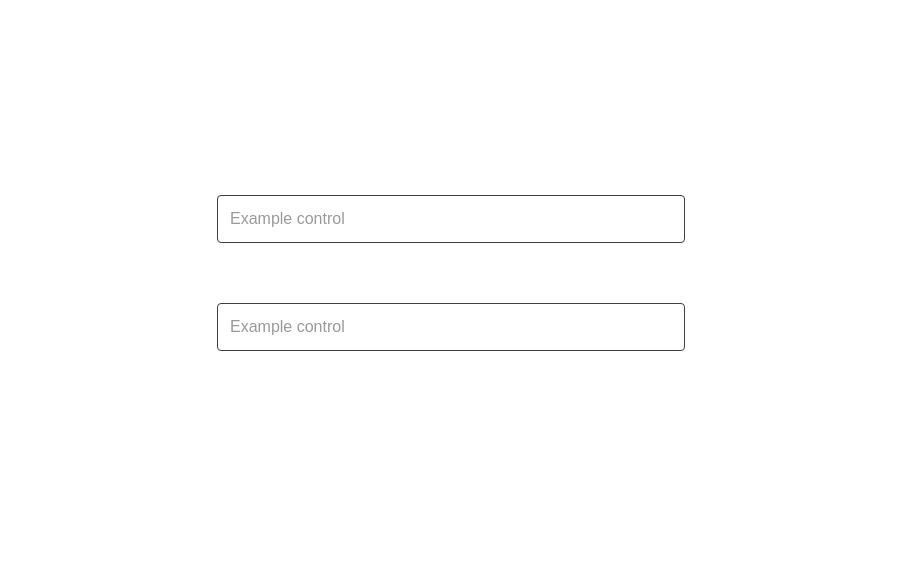
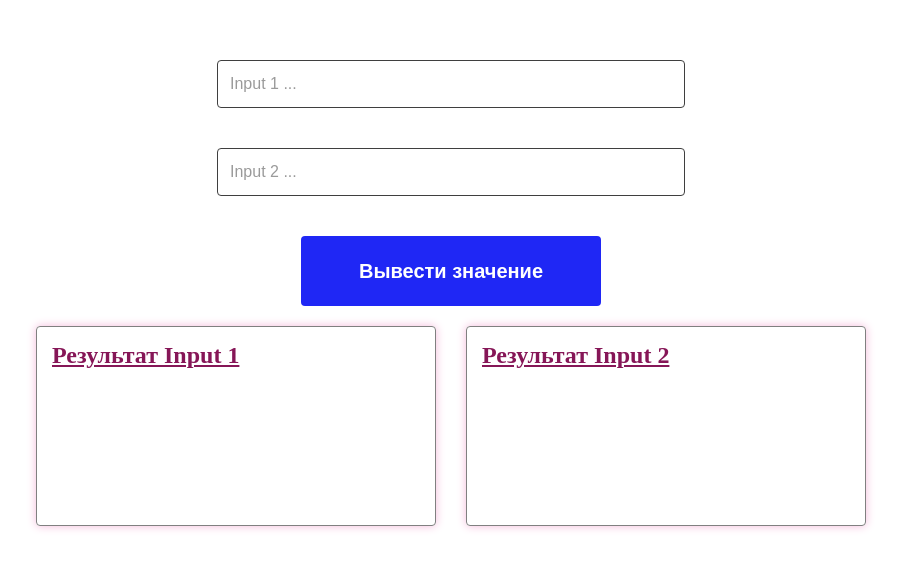
Before and after one commit to AndriiGudz/ReactTypeScript, a React (Create React App) app: page / in a window 1280 px wide. Shown: the part 107-676 px from the top of the page, without its empty margins (189-1090 px from the left). Built offline with nearby package versions, Linux system fonts and the light colour scheme.

Commit message:
homeworks_09

```diff
--- a/src/App.tsx
+++ b/src/App.tsx
@@ -5,6 +5,7 @@ import Consultation03 from './consultation/Consultation03/Consultation03';
 import Homeworks06 from './homeworks/Homeworks06/Homeworks';
 import Homeworks07 from './homeworks/Homeworks07/Homeworks07';
 import Homeworks08 from 'homeworks/Homeworks08/Homeworks08';
+import Homeworks09 from 'homeworks/Homeworks09/Homeworks09';
 import Lessons06 from './lessons/Lessons06/Lessons06';
 import Lessons07 from './lessons/Lessons07/Lessons07';
 import Lessons08 from 'lessons/Lessons08/Lessons08';
@@ -18,10 +19,11 @@ function App() {
       {/* <Lessons06 /> */}
       {/* <Lessons07 /> */}
       {/* <Lessons08 /> */}
-      <Lessons09 />
+      {/* <Lessons09 /> */}
       {/* <Homeworks06 /> */}
       {/* <Homeworks07 /> */}
       {/* <Homeworks08 /> */}
+      <Homeworks09 />
       {/* <Consultation03 /> */}
     </>
   );
--- /dev/null
+++ b/src/homeworks/Homeworks09/Homeworks09.tsx
@@ -0,0 +1,67 @@
+import Input from 'components/Input/Input'
+import {
+  Homeworks09Component,
+  BoxResult,
+  Result,
+  BtnBox,
+  TitelBox,
+  SpanBox,
+} from './styles'
+import { ChangeEvent, useState } from 'react'
+import Button from 'components/Button/Button'
+
+function Homeworks09() {
+  // хранилище для инпутов
+  const [inputValue1, setInputValue1] = useState<string>('')
+  const [inputValue2, setInputValue2] = useState<string>('')
+
+  // хранилище для вывода результатов
+  const [result1, setResult1] = useState<string>('')
+  const [result2, setResult2] = useState<string>('')
+
+  const handleInputChange1 = (event: ChangeEvent<HTMLInputElement>) => {
+    setInputValue1(event.target.value)
+  }
+
+  const handleInputChange2 = (event: ChangeEvent<HTMLInputElement>) => {
+    setInputValue2(event.target.value)
+  }
+
+  //   функция кнопки для вывода значений из инпутов в отдельные блоки
+  const handleButtonClick = () => {
+    setResult1(inputValue1)
+    setResult2(inputValue2)
+  }
+
+  return (
+    <Homeworks09Component>
+      <Input
+        name="Input 1"
+        placeholder="Input 1 ..."
+        value={inputValue1}
+        onChange={handleInputChange1}
+      />
+      <Input
+        name="Input 2"
+        placeholder="Input 2 ..."
+        value={inputValue2}
+        onChange={handleInputChange2}
+      />
+      <BtnBox>
+        <Button name="Вывести значение" onClick={handleButtonClick} />
+      </BtnBox>
+      <BoxResult>
+        <Result>
+          <TitelBox>Результат Input 1</TitelBox>
+          <SpanBox>{result1}</SpanBox>
+        </Result>
+        <Result>
+          <TitelBox>Результат Input 2</TitelBox>
+          <SpanBox>{result2}</SpanBox>
+        </Result>
+      </BoxResult>
+    </Homeworks09Component>
+  )
+}
+
+export default Homeworks09
--- /dev/null
+++ b/src/homeworks/Homeworks09/styles.ts
@@ -0,0 +1,43 @@
+import styled from '@emotion/styled'
+
+export const Homeworks09Component = styled.div`
+  display: flex;
+  flex-direction: column;
+  align-items: center;
+  justify-content: center;
+  flex: 1;
+  gap: 20px;
+`
+
+export const BoxResult = styled.div`
+  display: flex;
+  align-items: center;
+  justify-content: center;
+  gap: 30px;
+  width: 100%;
+`
+
+export const Result = styled.div`
+  display: flex;
+  flex-direction: column;
+  align-content: flex-start;
+  align-items: flex-start;
+  justify-content: flex-start;
+  width: 400px;
+  height: 200px;
+  padding: 15px;
+  border: 1px solid grey;
+  border-radius: 4px;
+  box-shadow: 0px 0px 10px #f4b9db;
+`
+export const BtnBox = styled.div`
+  display: flex;
+  width: 300px;
+`
+export const TitelBox = styled.h2`
+  color: #861657;
+  text-decoration: underline;
+`
+export const SpanBox = styled.span`
+  padding-top: 20px;
+`
```
